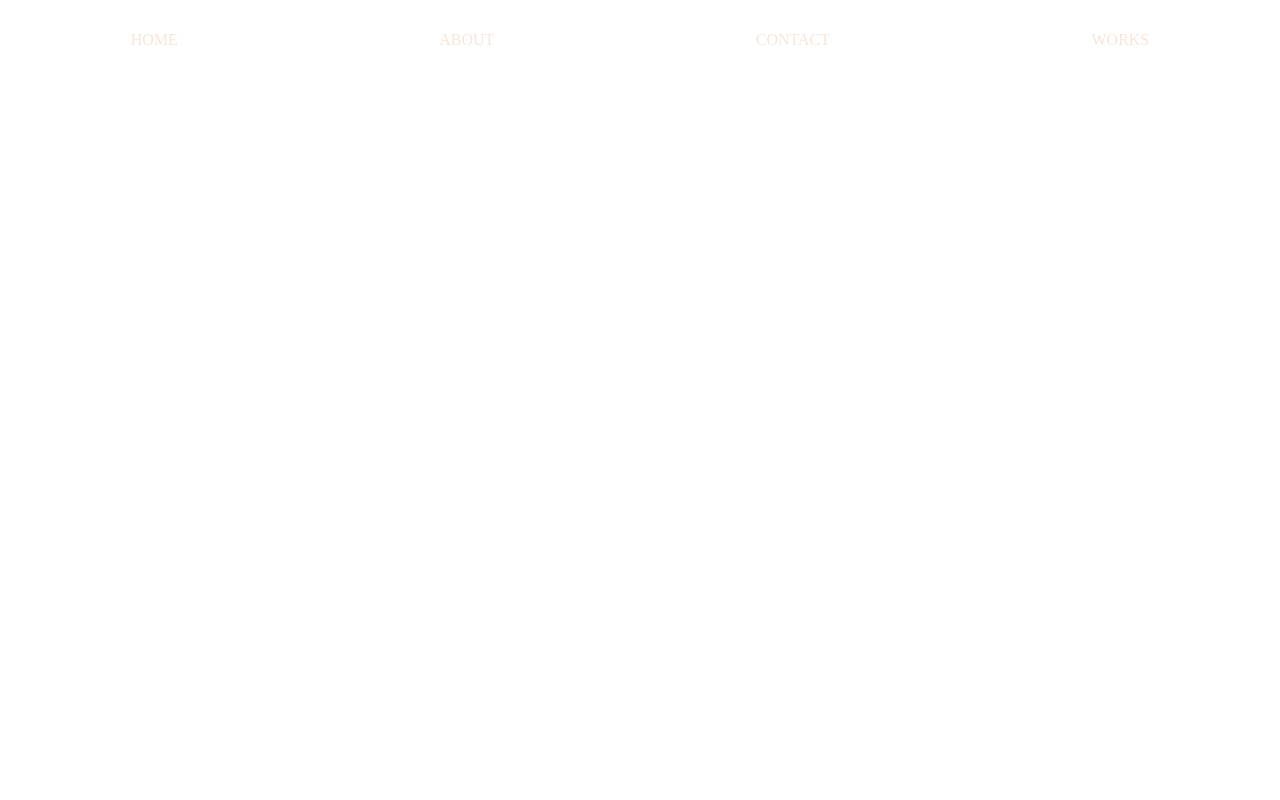
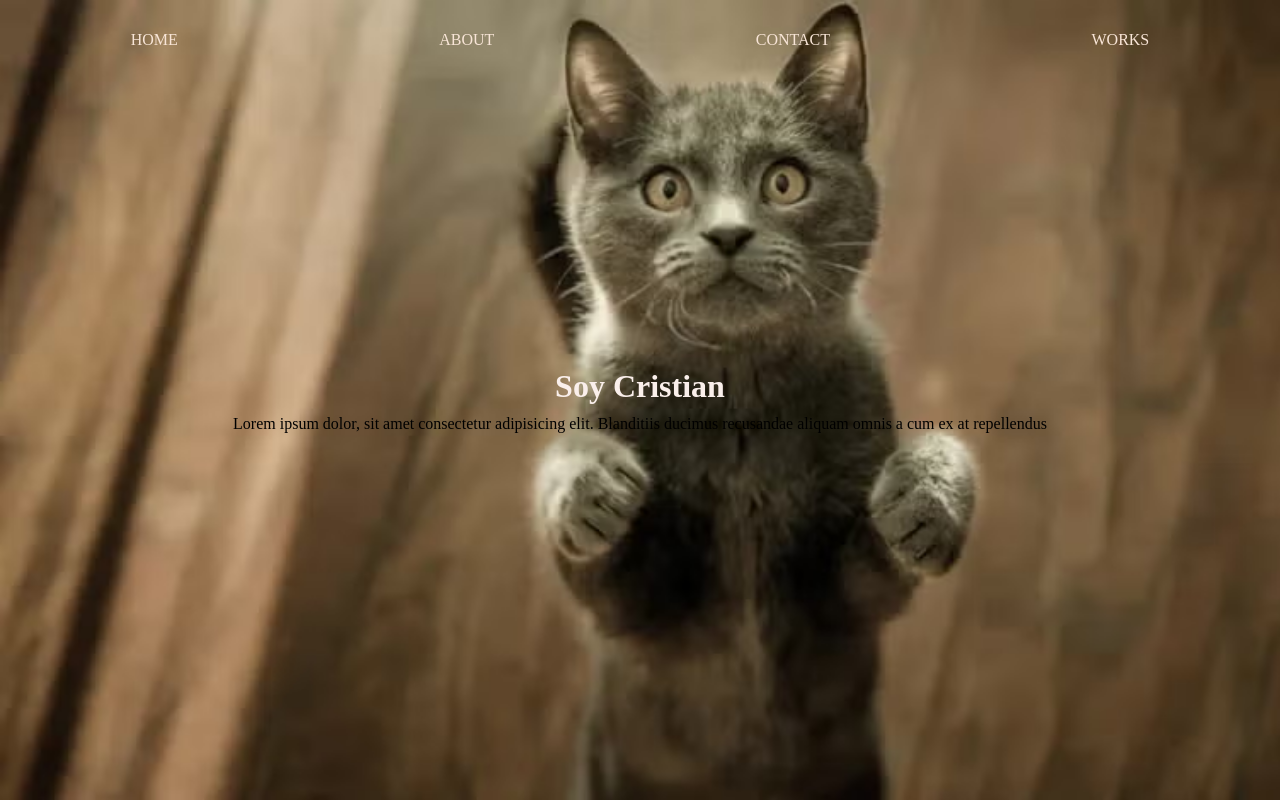
Before and after one commit to CrCardd/portfolio-react, a React (Vite) app: page / in a window 1280 px wide. Built offline with nearby package versions, Linux system fonts and the light colour scheme.

Commit message:
inicializando a apresentação resumida

```diff
--- a/src/App.jsx
+++ b/src/App.jsx
@@ -1,10 +1,20 @@
+// import { useState } from 'react'
 import Menu from './components/Menu.jsx'
+import style from './App.module.css'
 
 function App() {
 
   return (
     <>
       <Menu/>
+      <div className={style.resume}>
+
+        <div className={style.apresentation}>
+          <h1>Soy Cristian</h1>
+          <p>Lorem ipsum dolor, sit amet consectetur adipisicing elit. Blanditiis ducimus recusandae aliquam omnis a cum ex at repellendus</p>
+        </div>
+
+      </div>
     </>
   )
 }
--- a/src/App.module.css
+++ b/src/App.module.css
@@ -0,0 +1,28 @@
+.resume {
+    /* position: absolute; */
+    background-image: url('./assets/temp_background.png');
+    background-repeat: no-repeat, repeat;
+    background-size: cover;
+    height: 100vh;
+
+    display: flex;
+    align-items: center;
+    justify-content: center;
+}
+
+.apresentation {
+    display: flex;
+    flex-direction: column;
+    align-items: center;
+    gap: 10px;
+    padding: 10px;
+
+    h1 {
+        color: var(--pallete_color_5);
+    }
+
+    p {
+        display: flex;
+        flex-wrap: wrap;
+    }
+}
```
Also changed, not shown: src/assets/temp_background.png (added).
